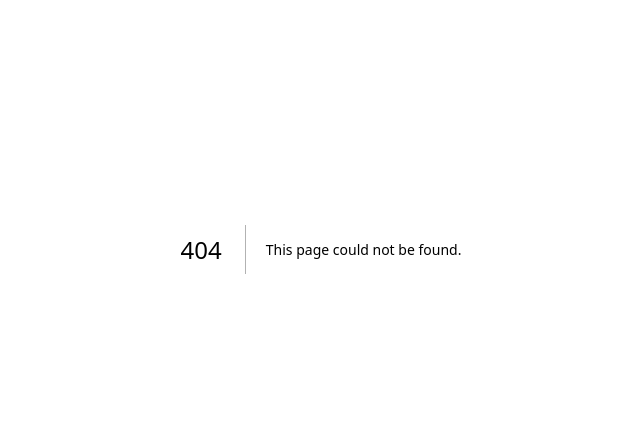
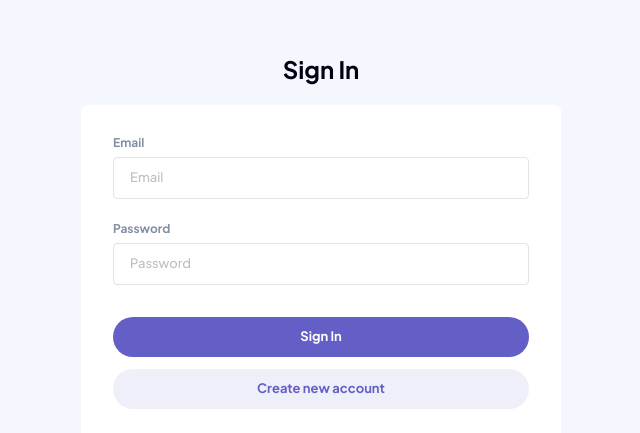
Before and after one commit to Archva19/kanban, a Next.js app in the folder client/: page /sign-in in a window 1280 px wide. Before the commit this address had no page. Shown: the part 151-584 px from the top of the page, without its empty margins (319-959 px from the left). Built offline with nearby package versions, Linux system fonts and the light colour scheme.

Commit message:
feat: add sign in page

```diff
--- /dev/null
+++ b/client/app/(pages)/sign-in/page.tsx
@@ -0,0 +1,102 @@
+"use client";
+
+import { SignInSchema } from "@/validators/signin";
+import { yupResolver } from "@hookform/resolvers/yup";
+import axios from "axios";
+import { setCookie } from "cookies-next";
+import Link from "next/link";
+import { useRouter } from "next/navigation";
+import { useState } from "react";
+import { useForm } from "react-hook-form";
+
+export default function SignIn() {
+  const [serverError, setServerError] = useState<string | null>(null);
+  const {
+    register,
+    handleSubmit,
+    formState: { errors },
+  } = useForm({
+    resolver: yupResolver(SignInSchema),
+  });
+
+  const router = useRouter();
+
+  async function onSubmit(data: any) {
+    try {
+      setServerError(null);
+      const res = await axios.post("http://localhost:3030/auth/sign-in", data);
+      if (res.status === 200) {
+        setCookie("accesstoken", res.data.data, { maxAge: 60 * 60 });
+        router.push("/");
+      }
+    } catch (error: any) {
+      if (error.response && error.response.data?.message) {
+        setServerError(error.response.data.message);
+      } else {
+        setServerError("server error, try again later");
+      }
+    }
+  }
+
+  return (
+    <>
+      <div className="h-screen w-screen flex items-center justify-center">
+        <div className="flex flex-col gap-6 w-[91.466%] mx-auto max-w-120 items-center ">
+          <p className="heading">Sign In</p>
+
+          <form
+            onSubmit={handleSubmit(onSubmit)}
+            className="cardBgColor w-full p-6 md:p-8 rounded-md flex flex-col gap-8"
+          >
+            <div className="flex flex-col gap-6 relative">
+              <div className="flex flex-col gap-2">
+                <p className="formTitle">Email</p>
+                <div className="relative">
+                  <input
+                    className={`${errors.email ? "border-red-500!" : "focusOnInput"}`}
+                    type="email"
+                    placeholder="Email"
+                    {...register("email")}
+                  />
+                  <p className="inputErrorMessage">{errors.email?.message}</p>
+                </div>
+              </div>
+
+              <div className="flex flex-col gap-2">
+                <p className="formTitle">Password</p>
+                <div className="relative">
+                  <input
+                    className={`${errors.password ? "border-red-500!" : "focusOnInput"}`}
+                    type="password"
+                    placeholder="Password"
+                    {...register("password")}
+                  />
+                  <p className="inputErrorMessage">
+                    {errors.password?.message}
+                  </p>
+                </div>
+              </div>
+              {serverError && (
+                <div className="font-medium text-[#EA5555] absolute left-0 -bottom-6 text-[12px]">
+                  {serverError}
+                </div>
+              )}
+            </div>
+
+            <div className="flex flex-col gap-3">
+              <div>
+                <button type="submit" className="formBtn purpleBtn">
+                  Sign In
+                </button>
+              </div>
+
+              <Link className="formBtn lightPurpleBtn" href={"/sign-up"}>
+                Create new account
+              </Link>
+            </div>
+          </form>
+        </div>
+      </div>
+    </>
+  );
+}
--- /dev/null
+++ b/client/middleware.ts
@@ -0,0 +1,20 @@
+import { NextRequest, NextResponse } from "next/server";
+
+export function middleware(request: NextRequest) {
+  const token = request.cookies.get("accesstoken")?.value;
+  const { pathname } = request.nextUrl;
+
+  if (!token && pathname === "/") {
+    return NextResponse.redirect(new URL("/sign-in", request.url));
+  }
+
+  if (token && (pathname === "/sign-in" || pathname === "/sign-up")) {
+    return NextResponse.redirect(new URL("/", request.url));
+  }
+
+  return NextResponse.next();
+}
+
+export const config = {
+  matcher: ["/", "/sign-in", "/sign-up"],
+};
```
